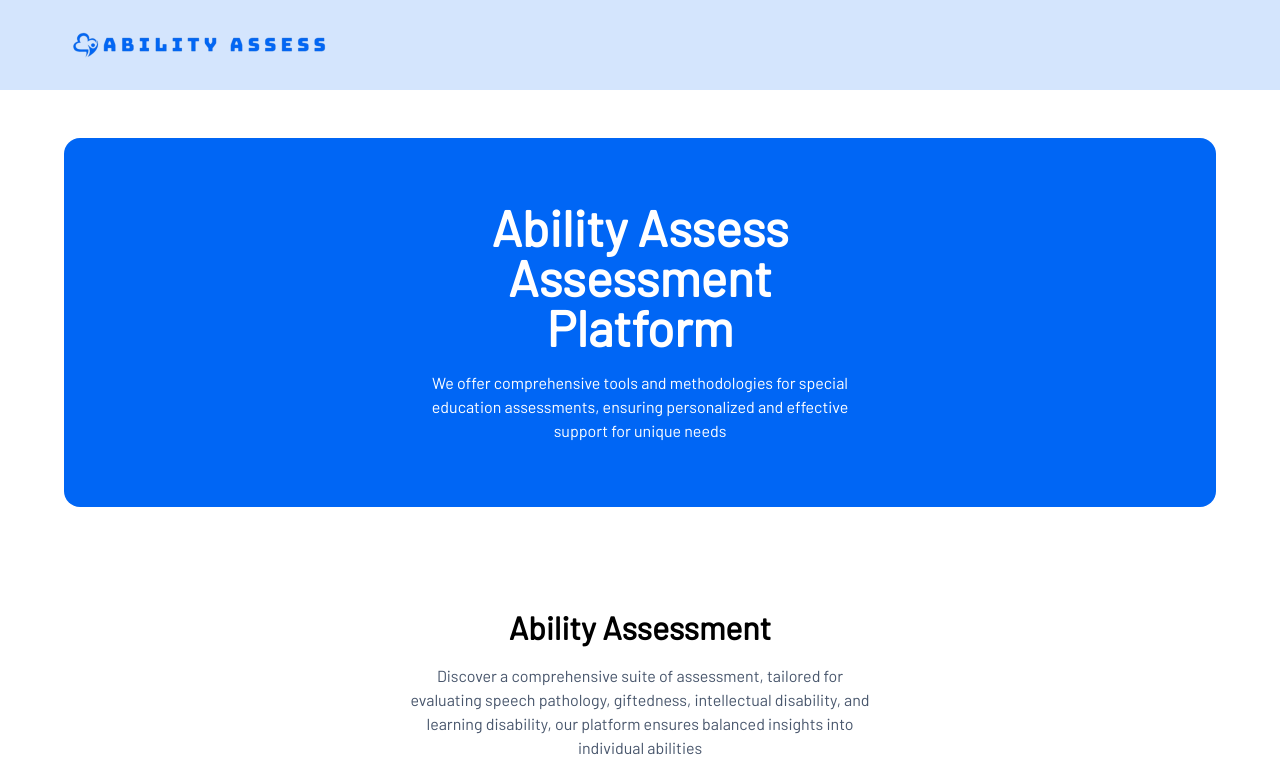
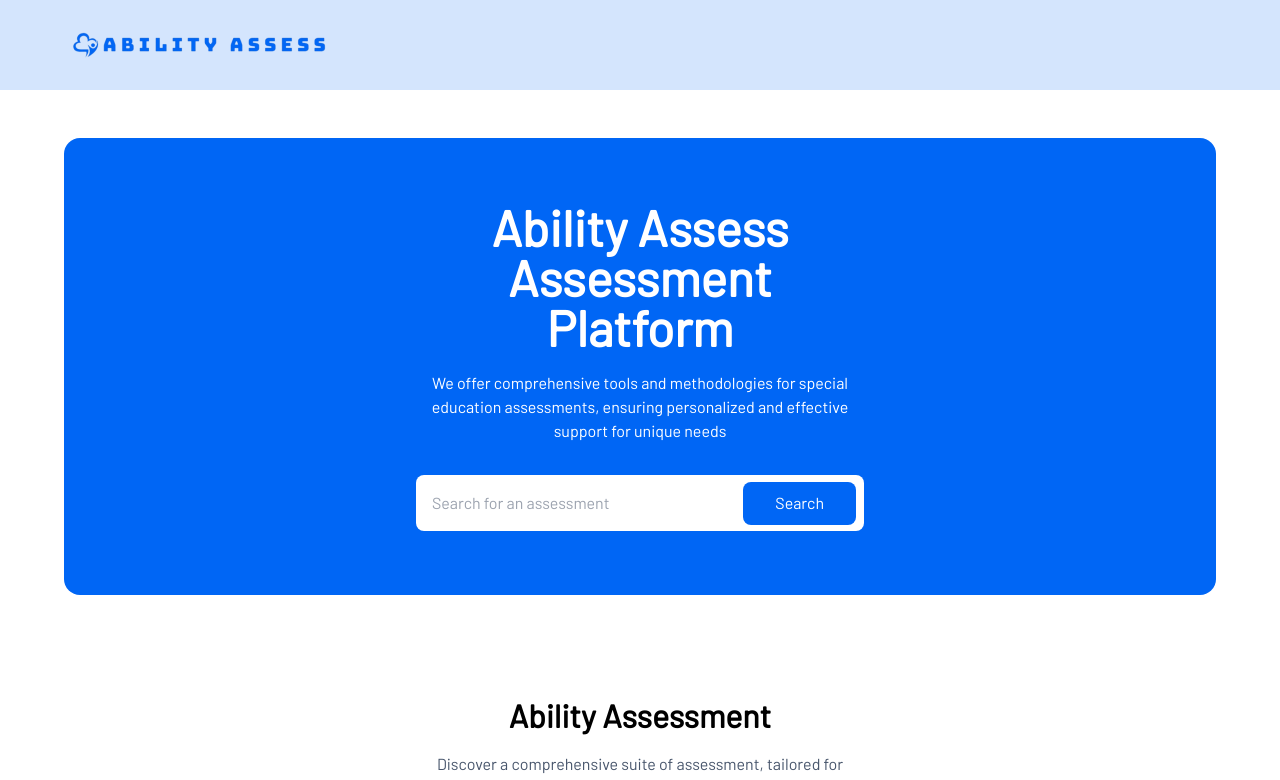
Before and after one commit to mr-jols/ability-assessement, a Next.js app: page / in a window 1280 px wide. Shown: the top 780 px of the page. Built offline with nearby package versions, Linux system fonts and the light colour scheme.

Commit message:
added searchbar to introduction

```diff
--- a/src/presentation/views/landing/introduction.tsx
+++ b/src/presentation/views/landing/introduction.tsx
@@ -1,7 +1,7 @@
 export default function Introduction() {
   return (
     <div className="givelayout py-[2rem] tab:py-[3rem]">
-      <div className="text-center rounded-[1rem] py-[2rem] tab:py-[4rem] bg-[#0066F5] text-white px-[16px]">
+      <div className="text-center rounded-[1rem] py-[2rem] tab:py-[4rem] bg-[#0066F5] text-white px-[1rem]">
         <div className="tab:max-w-[60%] laptop:max-w-[40%] mx-auto ">
           <h1 className="text-[2rem] tab:text-[50px] font-[900] leading-[100%]">
             Ability Assess Assessment Platform
@@ -11,6 +11,17 @@ export default function Introduction() {
         assessments, ensuring personalized and effective support for unique
         needs`}
           </p>
+
+          <div className="relative flex items-center mx-auto mt-[2rem]">
+            <input
+              type="text"
+              className="rounded-[0.5rem] py-[1rem] w-full px-[1rem]"
+              placeholder="Search for an assessment"
+            />
+            <button className="bg-[#0066F5] rounded-[0.5rem] px-[2rem] py-[0.6rem] absolute right-[0.5rem]">
+                Search
+            </button>
+          </div>
         </div>
       </div>
     </div>
```
